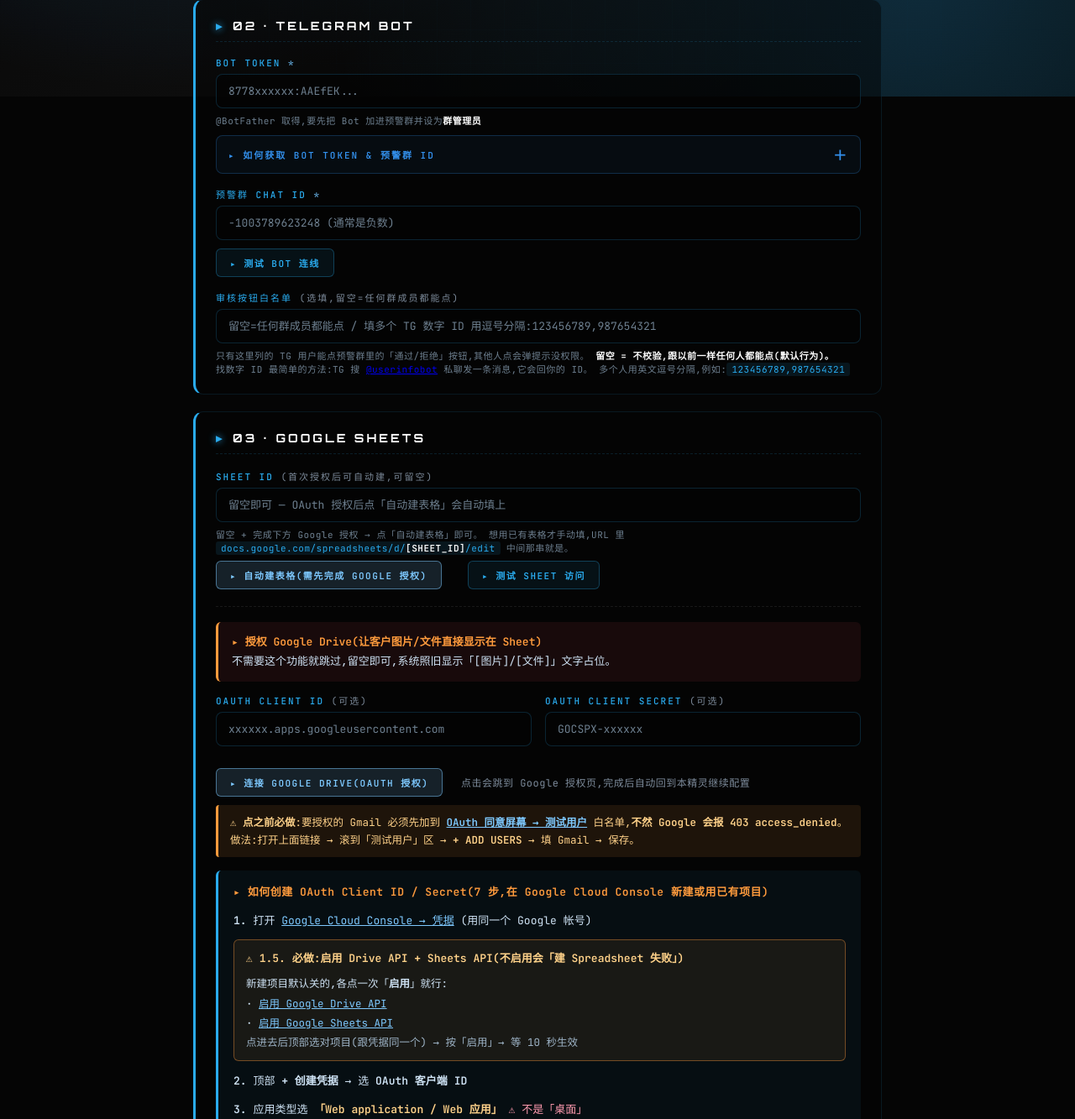
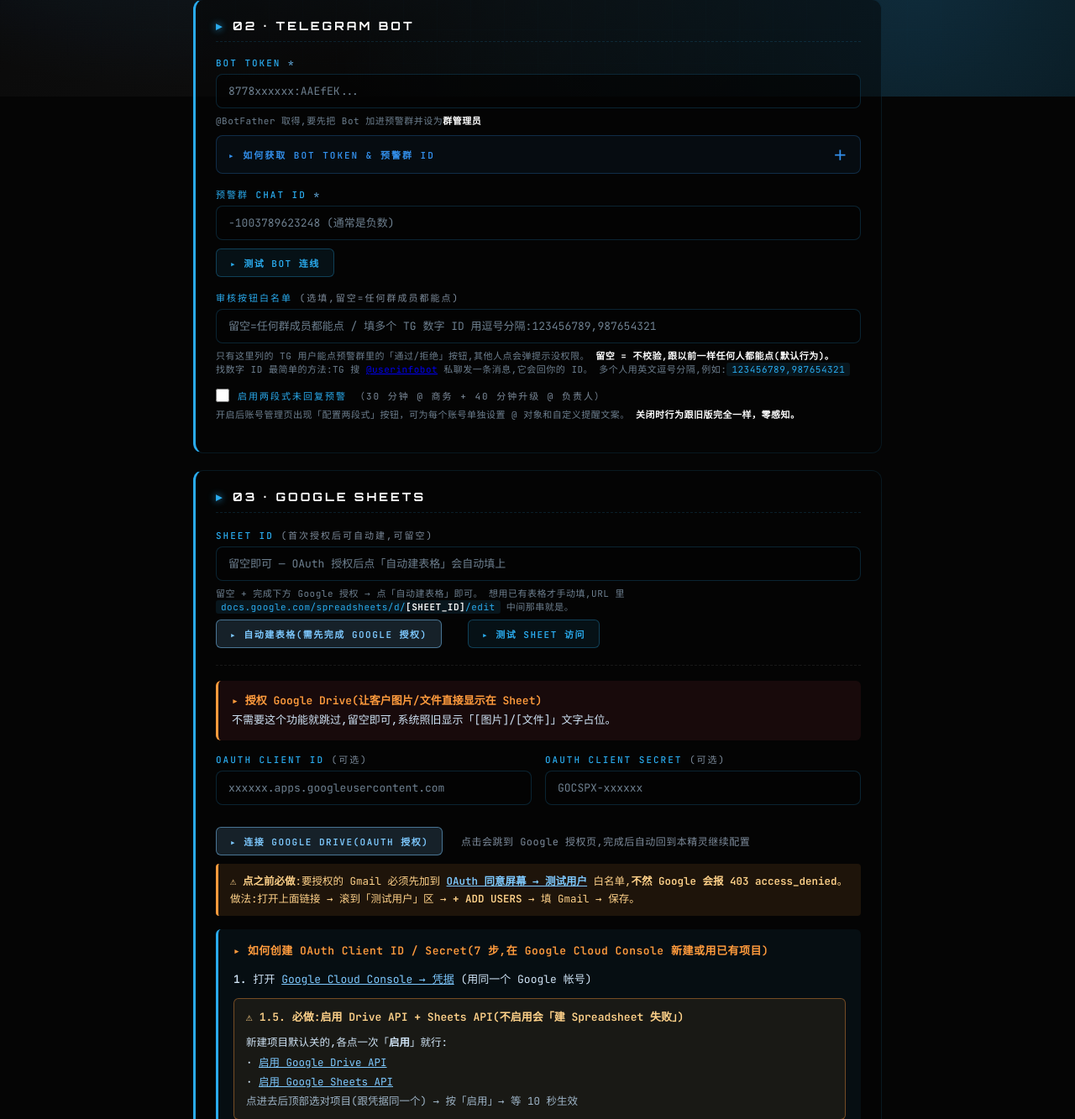
Before and after one commit to yifan1119/tg-monitor-template, a Flask app: page /setup in a window 1280 px wide. Shown: the part 685-2018 px from the top of the page at 84% size. Run offline with Flask 3, Linux system fonts and the light colour scheme.

Commit message:
feat(settings): 設置頁新增兩段式預警開關 checkbox
- setup.html: 新增「啟用兩段式未回復預警」checkbox
  - 勾選後展開「未回復預警專用群」輸入框
  - 取消勾選時 input disabled,不提交 → 保留已有群 ID 值
  - JS toggle (IIFE) 控制 display/disabled
- web.py _save_settings: settings 模式下明確寫入 TWO_STAGE_NO_REPLY_ENABLED
  - checkbox on → "true", 未勾選/缺失 → "false"
  - setup 首次配置 (is_first=True) 不觸碰此 flag

不再需要進終端手動改 .env 才能開啟兩段式預警。

影響文件:
- templates/setup.html (settings 頁 checkbox 新增)
- web.py (_save_settings 新增 flag 寫入)

Co-Authored-By: Claude Opus 4.7 (1M context) <noreply@anthropic.com>

```diff
--- a/templates/setup.html
+++ b/templates/setup.html
@@ -726,20 +726,34 @@
         </div>
       </div>
 
-      {% if d.two_stage_no_reply_enabled %}
-      <!-- v3.0.0 批次 A: 两段式未回复预警独立群(条件渲染) -->
+      <!-- v2.10.26: 两段式未回复预警总开关 checkbox(settings 页可直接开关,无需改 .env) -->
       <div class="field">
-        <label>未回复预警专用群 Chat ID <span style="color:#7c8a9a;font-weight:400;">(选填,留空=跟其他预警推同一群)</span></label>
-        <input type="text" name="unreplied_alert_group_id" id="unreplied_alert_group_id"
-               value="{{ d.unreplied_alert_group_id }}"
-               placeholder="-100xxxxxxxxxx(两段式未回复预警单独推这个群,留空则推主预警群)">
-        <div class="hint">
-          <b>两段式未回复预警</b>(30 分钟未回复 + 40 分钟升级)会推到这个独立群,
-          <b>删除消息 / 关键词预警仍推主预警群</b>。留空则全部推主预警群(跟以前一样)。<br>
-          群 ID 取法跟「预警群 Chat ID」一样,邀请 @userinfobot 进群看它回的 <code>Id:</code>。
+        <label style="display:flex;align-items:center;gap:10px;cursor:pointer;font-weight:500;">
+          <input type="checkbox" name="two_stage_no_reply_enabled" id="two_stage_no_reply_enabled"
+                 value="on" {% if d.two_stage_no_reply_enabled %}checked{% endif %}
+                 style="width:16px;height:16px;accent-color:#4fc3f7;cursor:pointer;">
+          启用两段式未回复预警
+          <span style="color:#7c8a9a;font-weight:400;">（30 分钟 @ 商务 + 40 分钟升级 @ 负责人）</span>
+        </label>
+        <div class="hint" style="margin-top:6px;">
+          开启后账号管理页出现「配置两段式」按钮，可为每个账号单独设置 @ 对象和自定义提醒文案。
+          <b>关闭时行为跟旧版完全一样，零感知。</b>
         </div>
       </div>
-      {% endif %}
+      <div id="two_stage_extra" {% if not d.two_stage_no_reply_enabled %}style="display:none"{% endif %}>
+        <div class="field">
+          <label>未回复预警专用群 Chat ID <span style="color:#7c8a9a;font-weight:400;">(选填,留空=跟其他预警推同一群)</span></label>
+          <input type="text" name="unreplied_alert_group_id" id="unreplied_alert_group_id"
+                 value="{{ d.unreplied_alert_group_id }}"
+                 placeholder="-100xxxxxxxxxx(两段式未回复预警单独推这个群,留空则推主预警群)"
+                 {% if not d.two_stage_no_reply_enabled %}disabled{% endif %}>
+          <div class="hint">
+            <b>两段式未回复预警</b>(30 分钟未回复 + 40 分钟升级)会推到这个独立群，
+            <b>删除消息 / 关键词预警仍推主预警群</b>。留空则全部推主预警群(跟以前一样)。<br>
+            群 ID 取法跟「预警群 Chat ID」一样，邀请 @userinfobot 进群看它回的 <code>Id:</code>。
+          </div>
+        </div>
+      </div>
     </div>
 
     <div class="section">
@@ -1241,6 +1255,18 @@
 <script>
 const byId = id => document.getElementById(id);
 const progress = byId('progress');
+
+// v2.10.26: 两段式预警开关 toggle
+(function() {
+  const cb = document.getElementById('two_stage_no_reply_enabled');
+  if (!cb) return;
+  cb.addEventListener('change', function() {
+    const extra = document.getElementById('two_stage_extra');
+    const inp   = document.getElementById('unreplied_alert_group_id');
+    extra.style.display = this.checked ? '' : 'none';
+    if (inp) inp.disabled = !this.checked;
+  });
+})();
 function log(msg, cls) {
   if (!progress) return;
   progress.style.display = 'block';
--- a/web.py
+++ b/web.py
@@ -1397,8 +1397,16 @@ def _save_settings(is_first):
     if is_first:
         updates["WEB_PORT"] = read_env().get("WEB_PORT", "5001")
 
+    # v2.10.26: TWO_STAGE_NO_REPLY_ENABLED checkbox
+    # settings 页新增 checkbox,未勾选时 key 不在 form(HTML 标准),勾选时值为 "on"。
+    # setup 首次配置不显示这个 checkbox → is_first=True 时不动该 flag。
+    if not is_first:
+        updates["TWO_STAGE_NO_REPLY_ENABLED"] = (
+            "true" if form.get("two_stage_no_reply_enabled") == "on" else "false"
+        )
+
     # v2.10.25 (Codex Major #2 + Minor #1):
-    # UNREPLIED_ALERT_GROUP_ID 只在 form 里真的有这个 key(flag 开时 UI 才渲染)才写入,
+    # UNREPLIED_ALERT_GROUP_ID 只在 form 里真的有这个 key(flag 开且 input 未 disabled)才写入,
     # 避免 flag 关时保存其他设置把已有值清掉。
     # 写入前做数字校验,非法值直接拒绝保存,避免 config.py 启动期 int() 炸。
     if "unreplied_alert_group_id" in form:
```
